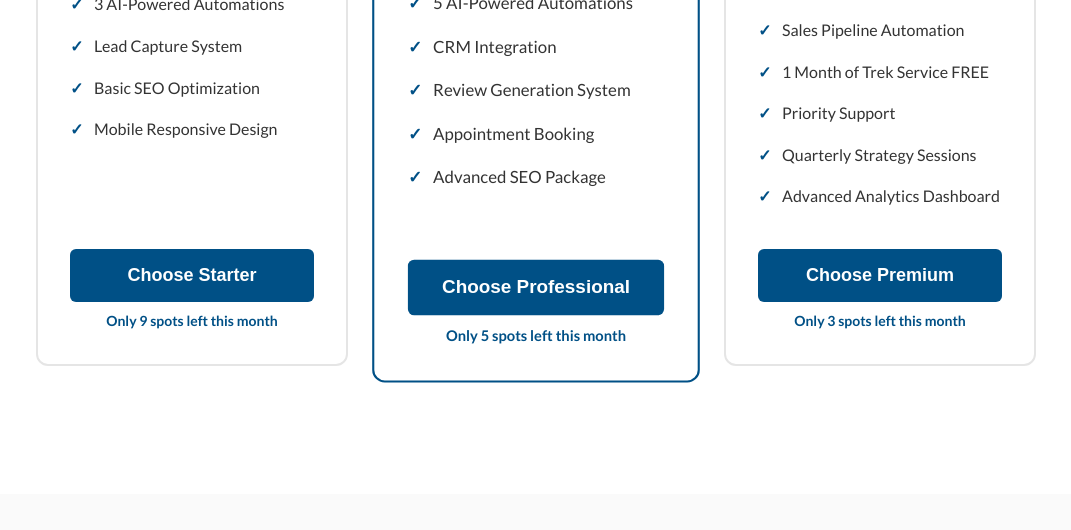
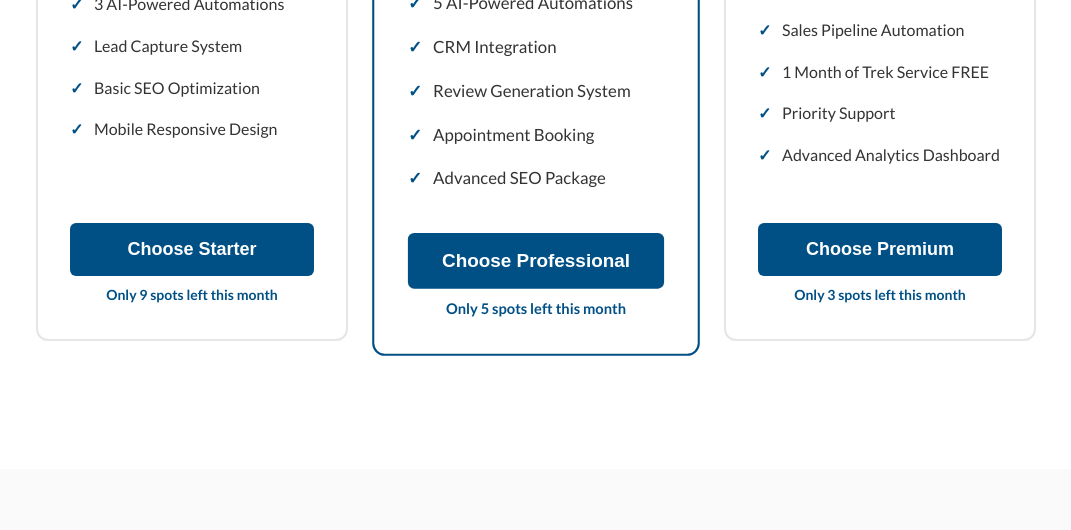
Before and after one commit to capecogs/switchback, a plain HTML site: page index.html in a window 1280 px wide. Shown: the part 980-1510 px from the top of the page, without its empty margins (104-1175 px from the left). Drawn offline with Linux system fonts and the light colour scheme.

Commit message:
Update index.html

```diff
--- a/index.html
+++ b/index.html
@@ -260,7 +260,6 @@
             <li>Sales Pipeline Automation</li>
             <li>1 Month of Trek Service FREE</li>
             <li>Priority Support</li>
-            <li>Quarterly Strategy Sessions</li>
             <li>Advanced Analytics Dashboard</li>
           </ul>
           <div class="package-bottom">
```
